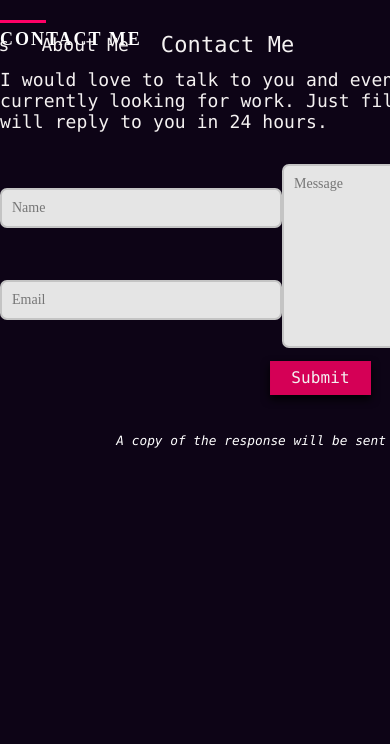
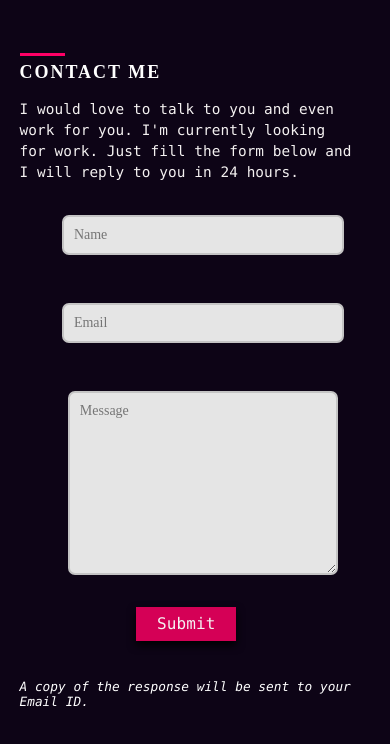
Before and after one commit to uragirii/The-Website, a React (Create React App) app: page /contact in a window 390 px wide. Shown: the top 744 px of the page. Built offline with nearby package versions, Linux system fonts and the light colour scheme; a web font is replaced by a local one.

Commit message:
📬Contact Me responsive

```diff
--- a/src/App.css
+++ b/src/App.css
@@ -1,6 +1,6 @@
 .App{
   background-color: #0D0416;
-  overflow: hidden;
+  overflow-x: hidden;
 }
 
 
@@ -12,6 +12,5 @@
 
 .section {
   height: 100vh;
-  max-height: 100vh;
   background-color: #0D0416;
 }
--- a/src/ContactMe.js
+++ b/src/ContactMe.js
@@ -1,12 +1,22 @@
 import React, {useState} from 'react';
 import './App.css';
-import { Heading, Button, Para, TextInput, TextArea, Loader, NavBar } from "./components/index";
+import {
+  Heading,
+  Button,
+  Para,
+  TextInput,
+  TextArea,
+  Loader,
+  NavBar,
+  BigScreen,
+  Desktop,
+  Mobile
+ } from "./components/index";
 
 
 const styles = {
   "section": {
     "height": "100vh",
-    "maxHeight": "100vh",
     "position" : "relative"
   },
   "textInput" : {
@@ -18,7 +28,7 @@ const styles = {
  }
 
 }
-// TODO: ADD Actual On submit
+
 function ContactMe() {
   const [name, setName] = useState(null)
   const [email, setEmail] = useState(null)
@@ -71,6 +81,7 @@ function ContactMe() {
 
   const form = (
     <div>
+      <BigScreen>
       <div style={{display:'flex', paddingTop:"5%"}}>
       <div style={styles.textInput} className="fadeIn">
         <TextInput placeholder="Name" val={(v)=>{setName(v)}} style={{display:'flex', justifyContent:'center'}}/>
@@ -89,6 +100,45 @@ function ContactMe() {
     <div style={{display:'flex', justifyContent:'center', color:"#FFFFFF", fontFamily:"Consolas", fontStyle:"italic", fontSize:"0.8em"}}>
       <p>A copy of the response will be sent to your Email ID.</p>
     </div>
+      </BigScreen>
+      <Desktop>
+      <div style={{display:'flex', paddingTop:"5%"}}>
+      <div style={styles.textInput} className="fadeIn">
+        <TextInput placeholder="Name" val={(v)=>{setName(v)}} style={{display:'flex', justifyContent:'center'}}/>
+        <TextInput placeholder="Email" val={(v)=>{setEmail(v)}} type="email" style={{display:'flex', justifyContent:'center'}}/>
+      </div>
+      <div style={{display:'flex', justifyContent:'center', flex:1}}>
+        <TextArea placeholder="Message" val ={(v) => {setMessage(v)}} />
+      </div>
+    </div>
+    <div style={{display:'flex', justifyContent:'center', paddingTop:"2%"}}>
+      <Button type="contained" label="Submit" onClick={checkAndSend}/>
+    </div>
+    <div style={{display:'flex', justifyContent:'center', color:"red", fontFamily:"Consolas", fontStyle:"italic", fontSize:"0.8em"}}>
+      <p>{err}</p>
+    </div>
+    <div style={{display:'flex', justifyContent:'center', color:"#FFFFFF", fontFamily:"Consolas", fontStyle:"italic", fontSize:"0.8em"}}>
+      <p>A copy of the response will be sent to your Email ID.</p>
+    </div>
+      </Desktop>
+      <Mobile>
+      <div style={{paddingTop:"5%"}}>
+      <div style={{...styles.textInput, paddingLeft:"10%"}} className="fadeIn">
+        <TextInput placeholder="Name" val={(v)=>{setName(v)}} style={{display:'flex', justifyContent:'center', margin:"5%"}}/>
+        <TextInput placeholder="Email" val={(v)=>{setEmail(v)}} type="email" style={{display:'flex', justifyContent:'center', margin:"5%"}}/>
+        <TextArea placeholder="Message" val ={(v) => {setMessage(v)}}  style={{display:'flex', justifyContent:'center', margin:"5%"}}/>
+      </div>
+    </div>
+    <div style={{display:'flex', justifyContent:'center', paddingTop:"5%"}}>
+      <Button type="contained" label="Submit" onClick={checkAndSend}/>
+    </div>
+    <div style={{display:'flex', justifyContent:'center', color:"red", fontFamily:"Consolas, monospace", fontStyle:"italic", fontSize:"0.8em"}}>
+      <p>{err}</p>
+    </div>
+    <div style={{display:'flex', justifyContent:'center', color:"#FFFFFF", fontFamily:"Consolas, monospace", fontStyle:"italic", fontSize:"0.8em"}}>
+      <p>A copy of the response will be sent to your Email ID.</p>
+    </div>
+      </Mobile>
     </div>
   )
   const waitForEmail = (
@@ -140,6 +190,8 @@ function ContactMe() {
 
 
   return (
+    <>
+    <BigScreen>
     <div className="Contact">
     <div style={styles.section}>
     <div style={{position:"absolute", right:0, top: "4%", paddingRight:"4%"}}>
@@ -159,6 +211,45 @@ function ContactMe() {
       </div>
     </div>
     </div>
+    </BigScreen>
+    <Desktop>
+    <div className="Contact">
+    <div style={styles.section}>
+    <div style={{position:"absolute", right:0, top: "4%", paddingRight:"4%"}}>
+      <NavBar current="CONTACT" />
+    </div>
+      <div style={{display:'flex'}}>
+      <svg width="300" height="100vh" viewBox="0 0 378 1024" fill="none" xmlns="http://www.w3.org/2000/svg" preserveAspectRatio="none">
+        <path d="M158.808 229.676C150.155 175.967 192.911 0 192.911 0H0V1024H365.463C365.463 1024 391.422 998.559 365.463 942.023C339.504 885.488 247.374 776.657 231.595 718.001C215.816 659.346 263.662 501.046 247.374 447.337C231.086 393.629 167.461 283.384 158.808 229.676Z" fill="#FF0066" fill-opacity="0.99" stroke="#FF0066"/>
+      </svg>
+      <div style={{paddingTop:"5%", paddingRight:"5%"}}>
+        <div className="fadeIn">
+        <Heading label="Contact Me" />
+          </div>
+        <Para text="I would love to talk to you and even work for you. I'm currently looking for work. Just fill the form below and I will reply to you in 24 hours."/>
+        {final}
+      </div>
+      </div>
+    </div>
+    </div>
+    </Desktop>
+    <Mobile>
+    <div className="Contact">
+    <div style={styles.section}>
+      <div style={{display:'flex', flexDirection:"column", paddingRight:"5%", paddingLeft:"5%"}}>
+      <div style={{paddingTop:"5%", paddingRight:"5%", marginTop:"10%"}}>
+        <div className="fadeIn">
+        <Heading label="Contact Me" />
+          </div>
+        <Para text="I would love to talk to you and even work for you. I'm currently looking for work. Just fill the form below and I will reply to you in 24 hours."
+         css={{fontSize:"0.9rem", marginTop:"5%"}}/>
+        {final}
+      </div>
+      </div>
+    </div>
+    </div>
+    </Mobile>
+    </>
   );
 }
 
--- a/src/Home.js
+++ b/src/Home.js
@@ -44,7 +44,7 @@ const styles = {
     "paddingRight" : "10%"
   },
   "lang" : {
-    "fontFamily": "Consolas",
+    "fontFamily": "Consolas, monospace",
     "fontStyle": "normal",
     "fontWeight": "normal",
     "fontSize": "18px",
--- a/src/components/TextArea.js
+++ b/src/components/TextArea.js
@@ -51,7 +51,7 @@ const changeStyle = (focussed, notFocussedStyle, focussedStyle)=>{
 }
 
 
-function TextArea({placeholder, val, type}) {
+function TextArea({placeholder, val, rows, cols,style}) {
     const [focussed, setFocussed] = React.useState(false);
     const [value, setValue] = React.useState("")
 
@@ -61,7 +61,7 @@ function TextArea({placeholder, val, type}) {
     val(value)
 
     return (
-        <div>
+        <div style={style}>
             <textarea
             style={changeStyle(focussed, styles.notfocussed, styles.focussed)}
             placeholder={placeholder}
@@ -69,8 +69,8 @@ function TextArea({placeholder, val, type}) {
             onBlur={()=>setFocussed(false)}
             value={value}
             onChange={changeVal}
-            rows={10}
-            cols={40}
+            rows={rows? rows :10}
+            cols={cols? cols: 40}
             />
         </div>
     )
```
